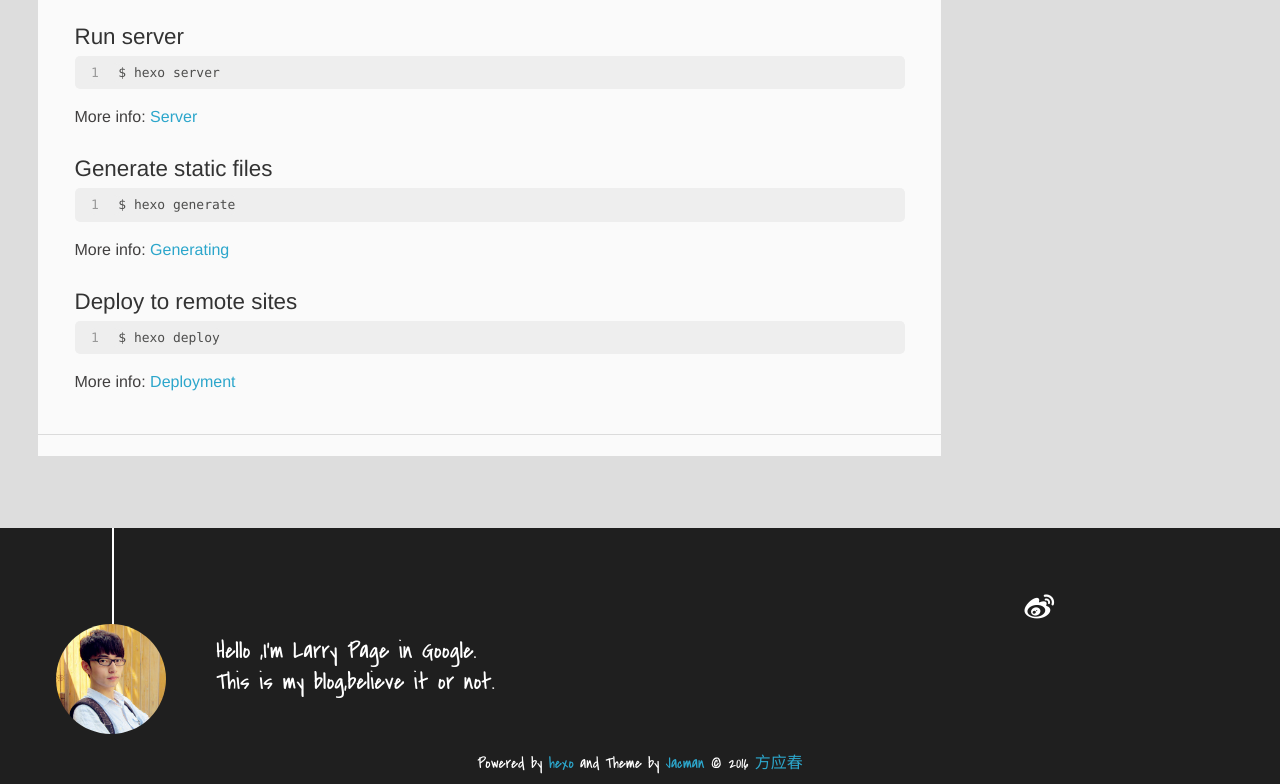
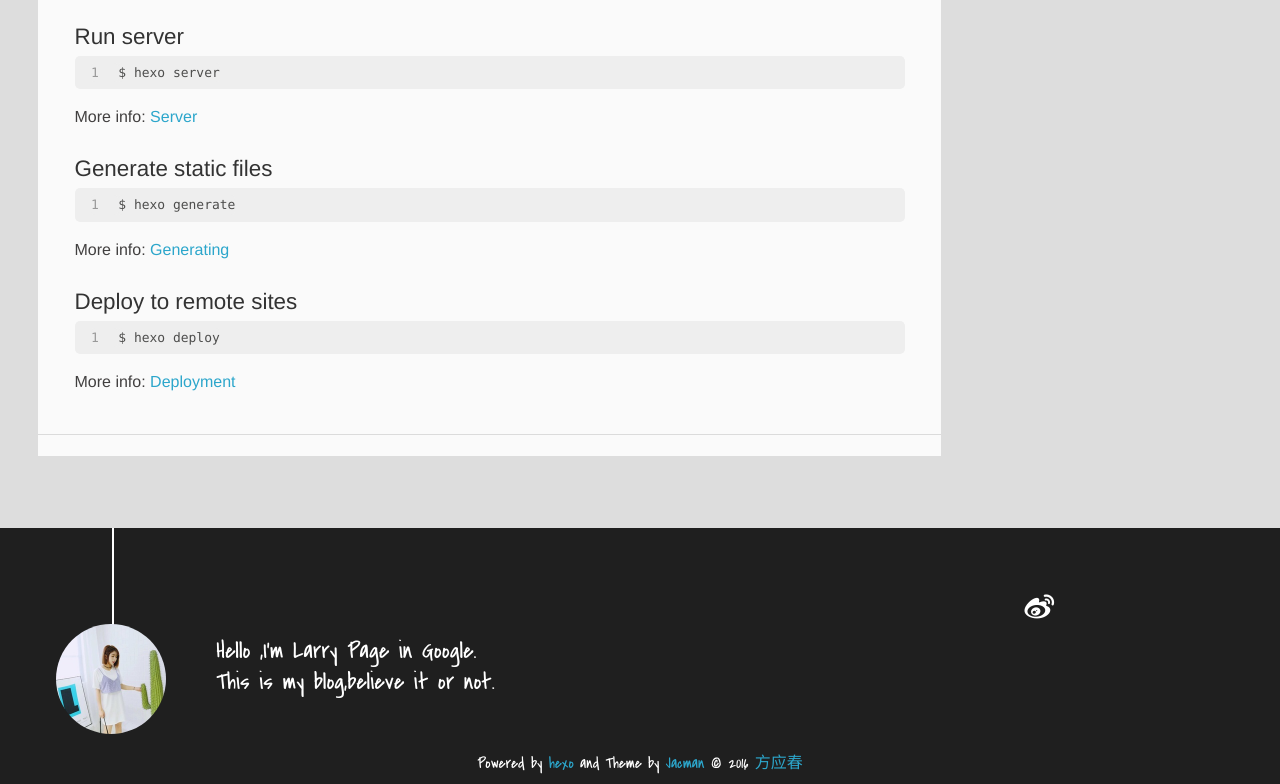
Before and after one commit to zziafyc/zziafyc.github.io, a plain HTML site: page index.html in a window 1280 px wide. Shown: the part 655-1439 px from the top of the page. Drawn offline with Linux system fonts and the light colour scheme; a script that the page names is missing.

Commit message:
Site updated: 2016-06-18 14:59:10

```diff
--- a/css/style.css
+++ b/css/style.css
@@ -1941,7 +1941,7 @@ footer {
   width: 6.875em;
   height: 6.875em;
   margin: 0 auto;
-  background: no-repeat url("../img/author.jpg") left top;
+  background: no-repeat url("../img/ss.jpg") left top;
   -webkit-background-size: 6.875em 6.875em;
   -moz-background-size: 6.875em 6.875em;
   background-size: 6.875em 6.875em;
```
